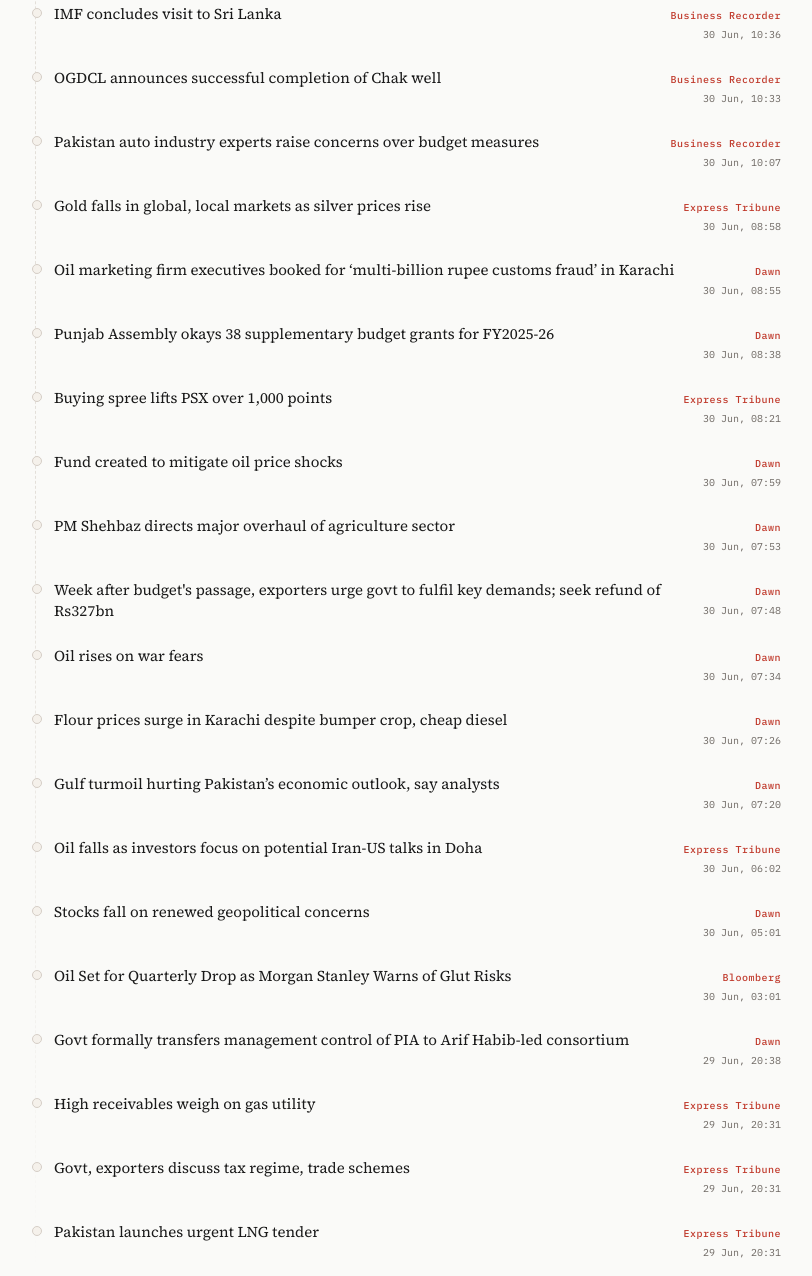
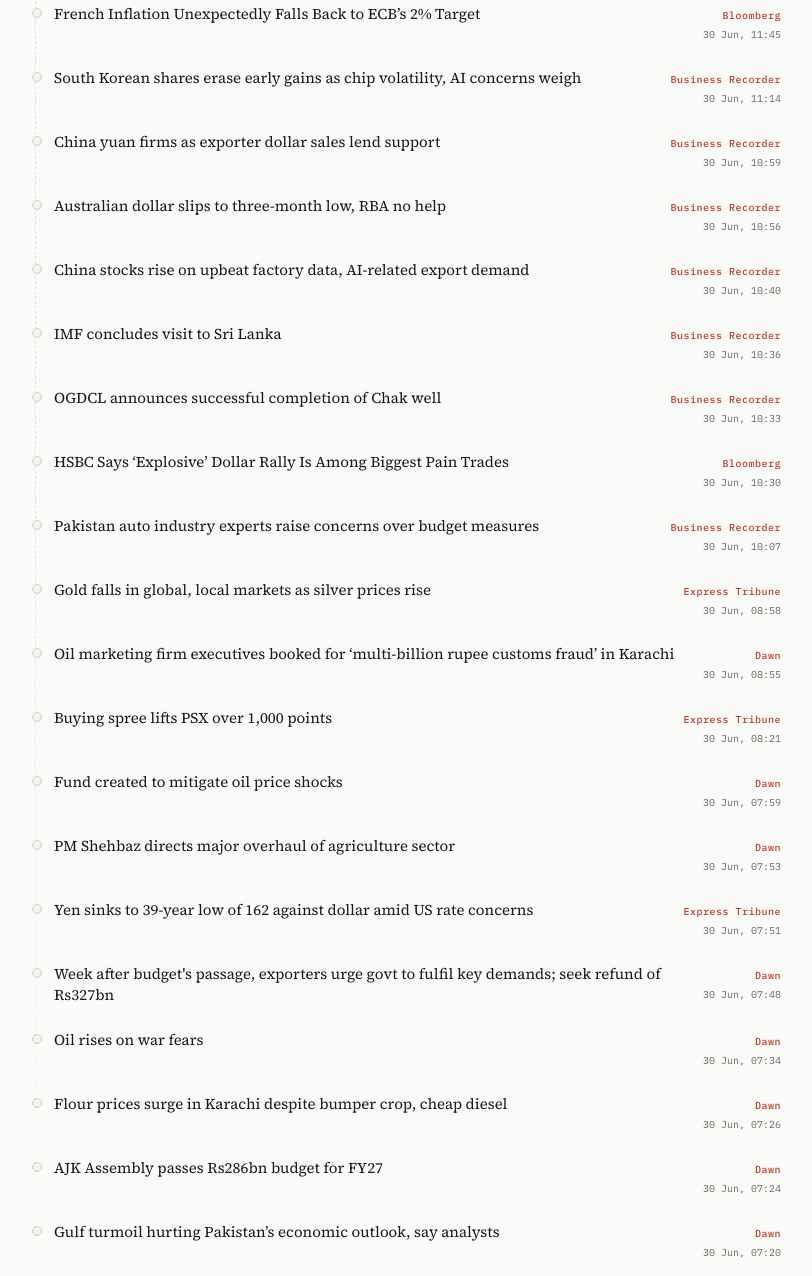
Before and after one commit to StrongerAI/thepulsepaper.com, an Astro site: page /ticker in a window 1280 px wide. Shown: the part 864-2140 px from the top of the page, without its empty margins (237-1049 px from the left). Built offline with nearby package versions, Linux system fonts and the light colour scheme; Astro itself is replaced by a stand-in of ours.

Commit message:
Markets auto-update: 2026-06-30 16:00 PKT

```diff
--- a/src/data/markets-alerts.json
+++ b/src/data/markets-alerts.json
@@ -1,6 +1,6 @@
 {
-  "generated_at": "2026-06-30T15:43:42.282870+05:00",
-  "generated_label": "30 June 2026, 3:43 PM PKT",
+  "generated_at": "2026-06-30T16:00:39.908701+05:00",
+  "generated_label": "30 June 2026, 4:00 PM PKT",
   "alert_count": 0,
   "alerts": [],
   "summary": "No material moves."
--- a/src/data/ticker-feed.json
+++ b/src/data/ticker-feed.json
@@ -1,15 +1,33 @@
 [
+  {
+    "title": "Rupee registers marginal gain against US dollar",
+    "link": "https://www.brecorder.com/news/40427872/rupee-registers-marginal-gain-against-us-dollar",
+    "source": "Business Recorder",
+    "published": "2026-06-30T15:55:21+05:00"
+  },
+  {
+    "title": "Positive sentiments drive PSX, KSE-100 settles with over 1% gain",
+    "link": "https://www.brecorder.com/news/40427850/positive-sentiments-drive-psx-kse-100-settles-with-over-1-gain",
+    "source": "Business Recorder",
+    "published": "2026-06-30T15:49:25+05:00"
+  },
+  {
+    "title": "Oil Headed for Largest Quarterly Price Drop Since 2020",
+    "link": "https://www.bloomberg.com/news/videos/2026-06-30/oil-headed-for-largest-quarterly-price-drop-since-2020-video",
+    "source": "Bloomberg",
+    "published": "2026-06-30T15:42:29+05:00"
+  },
+  {
+    "title": "Traders on High Alert as the Yen Hits a Four-Decade Low",
+    "link": "https://www.bloomberg.com/news/newsletters/2026-06-30/traders-on-high-alert-as-the-yen-hits-a-four-decade-low",
+    "source": "Bloomberg",
+    "published": "2026-06-30T15:19:37+05:00"
+  },
   {
     "title": "Ghani Chemicals to turn OGDCL gas into CNG, LPG from 2027",
     "link": "https://www.brecorder.com/news/40427873/ghani-chemicals-to-turn-ogdcl-gas-into-cng-lpg-from-2027",
     "source": "Business Recorder",
     "published": "2026-06-30T15:03:51+05:00"
-  },
-  {
-    "title": "Positive sentiments drive PSX, KSE-100 up 1,400 points",
-    "link": "https://www.brecorder.com/news/40427850/positive-sentiments-drive-psx-kse-100-up-1400-points",
-    "source": "Business Recorder",
-    "published": "2026-06-30T14:20:30+05:00"
   },
   {
     "title": "Gold price drops by Rs4,100 per tola in Pakistan",
@@ -42,16 +60,28 @@
     "published": "2026-06-30T12:00:00+05:00"
   },
   {
+    "title": "French Inflation Unexpectedly Falls Back to ECB’s 2% Target",
+    "link": "https://www.bloomberg.com/news/articles/2026-06-30/french-inflation-eases-to-lowest-since-march-as-oil-prices-drop",
+    "source": "Bloomberg",
+    "published": "2026-06-30T11:45:00+05:00"
+  },
+  {
+    "title": "South Korean shares erase early gains as chip volatility, AI concerns weigh",
+    "link": "https://www.brecorder.com/news/40427863/south-korean-shares-erase-early-gains-as-chip-volatility-ai-concerns-weigh",
+    "source": "Business Recorder",
+    "published": "2026-06-30T11:14:13+05:00"
+  },
+  {
     "title": "China yuan firms as exporter dollar sales lend support",
     "link": "https://www.brecorder.com/news/40427860/china-yuan-firms-as-exporter-dollar-sales-lend-support",
     "source": "Business Recorder",
     "published": "2026-06-30T10:59:05+05:00"
   },
   {
-    "title": "Thai May factory output falls 0.8% y/y, weaker than forecast",
-    "link": "https://www.brecorder.com/news/40427857/thai-may-factory-output-falls-08-yy-weaker-than-forecast",
+    "title": "Australian dollar slips to three-month low, RBA no help",
+    "link": "https://www.brecorder.com/news/40427859/australian-dollar-slips-to-three-month-low-rba-no-help",
     "source": "Business Recorder",
-    "published": "2026-06-30T10:48:52+05:00"
+    "published": "2026-06-30T10:56:20+05:00"
   },
   {
     "title": "China stocks rise on upbeat factory data, AI-related export demand",
@@ -72,6 +102,12 @@
     "published": "2026-06-30T10:33:46+05:00"
   },
   {
+    "title": "HSBC Says ‘Explosive’ Dollar Rally Is Among Biggest Pain Trades",
+    "link": "https://www.bloomberg.com/news/articles/2026-06-30/hsbc-says-explosive-dollar-rally-is-among-biggest-pain-trades",
+    "source": "Bloomberg",
+    "published": "2026-06-30T10:30:28+05:00"
+  },
+  {
     "title": "Pakistan auto industry experts raise concerns over budget measures",
     "link": "https://www.brecorder.com/news/40427726/pakistan-auto-industry-experts-raise-concerns-over-budget-measures",
     "source": "Business Recorder",
@@ -88,12 +124,6 @@
     "link": "https://www.dawn.com/news/2011728/oil-marketing-firm-executives-booked-for-multi-billion-rupee-customs-fraud-in-karachi",
     "source": "Dawn",
     "published": "2026-06-30T08:55:47+05:00"
-  },
-  {
-    "title": "Punjab Assembly okays 38 supplementary budget grants for FY2025-26",
-    "link": "https://www.dawn.com/news/2011821/punjab-assembly-okays-38-supplementary-budget-grants-for-fy2025-26",
-    "source": "Dawn",
-    "published": "2026-06-30T08:38:30+05:00"
   },
   {
     "title": "Buying spree lifts PSX over 1,000 points",
@@ -114,6 +144,12 @@
     "published": "2026-06-30T07:53:48+05:00"
   },
   {
+    "title": "Yen sinks to 39-year low of 162 against dollar amid US rate concerns",
+    "link": "https://tribune.com.pk/story/2615726/yen-sinks-to-39-year-low-of-162-against-dollar-amid-us-rate-concerns",
+    "source": "Express Tribune",
+    "published": "2026-06-30T07:51:10+05:00"
+  },
+  {
     "title": "Week after budget's passage, exporters urge govt to fulfil key demands; seek refund of Rs327bn",
     "link": "https://www.dawn.com/news/2011817/week-after-budgets-passage-exporters-urge-govt-to-fulfil-key-demands-seek-refund-of-rs327bn",
     "source": "Dawn",
@@ -132,51 +168,15 @@
     "published": "2026-06-30T07:26:07+05:00"
   },
   {
+    "title": "AJK Assembly passes Rs286bn budget for FY27",
+    "link": "https://www.dawn.com/news/2011813/ajk-assembly-passes-rs286bn-budget-for-fy27",
+    "source": "Dawn",
+    "published": "2026-06-30T07:24:13+05:00"
+  },
+  {
     "title": "Gulf turmoil hurting Pakistan’s economic outlook, say analysts",
     "link": "https://www.dawn.com/news/2011811/gulf-turmoil-hurting-pakistans-economic-outlook-say-analysts",
     "source": "Dawn",
     "published": "2026-06-30T07:20:02+05:00"
-  },
-  {
-    "title": "Oil falls as investors focus on potential Iran-US talks in Doha",
-    "link": "https://tribune.com.pk/story/2615716/oil-falls-as-investors-focus-on-potential-iran-us-talks-in-doha",
-    "source": "Express Tribune",
-    "published": "2026-06-30T06:02:32+05:00"
-  },
-  {
-    "title": "Stocks fall on renewed geopolitical concerns",
-    "link": "https://www.dawn.com/news/2011760/stocks-fall-on-renewed-geopolitical-concerns",
-    "source": "Dawn",
-    "published": "2026-06-30T05:01:14+05:00"
-  },
-  {
-    "title": "Oil Set for Quarterly Drop as Morgan Stanley Warns of Glut Risks",
-    "link": "https://www.bloomberg.com/news/articles/2026-06-29/latest-oil-market-news-and-analysis-for-june-30",
-    "source": "Bloomberg",
-    "published": "2026-06-30T03:01:15+05:00"
-  },
-  {
-    "title": "Govt formally transfers management control of PIA to Arif Habib-led consortium",
-    "link": "https://www.dawn.com/news/2011655/govt-formally-transfers-management-control-of-pia-to-arif-habib-led-consortium",
-    "source": "Dawn",
-    "published": "2026-06-29T20:38:18+05:00"
-  },
-  {
-    "title": "High receivables weigh on gas utility",
-    "link": "https://tribune.com.pk/story/2615670/high-receivables-weigh-on-gas-utility",
-    "source": "Express Tribune",
-    "published": "2026-06-29T20:31:00+05:00"
-  },
-  {
-    "title": "Govt, exporters discuss tax regime, trade schemes",
-    "link": "https://tribune.com.pk/story/2615672/govt-exporters-discuss-tax-regime-trade-schemes",
-    "source": "Express Tribune",
-    "published": "2026-06-29T20:31:00+05:00"
-  },
-  {
-    "title": "Pakistan launches urgent LNG tender",
-    "link": "https://tribune.com.pk/story/2615677/pakistan-launches-urgent-lng-tender",
-    "source": "Express Tribune",
-    "published": "2026-06-29T20:31:00+05:00"
   }
 ]
```
Also changed, not shown: src/data/markets.js (+22 -22 lines), src/data/.markets-chart-history.json, src/data/.markets-prev.json.
